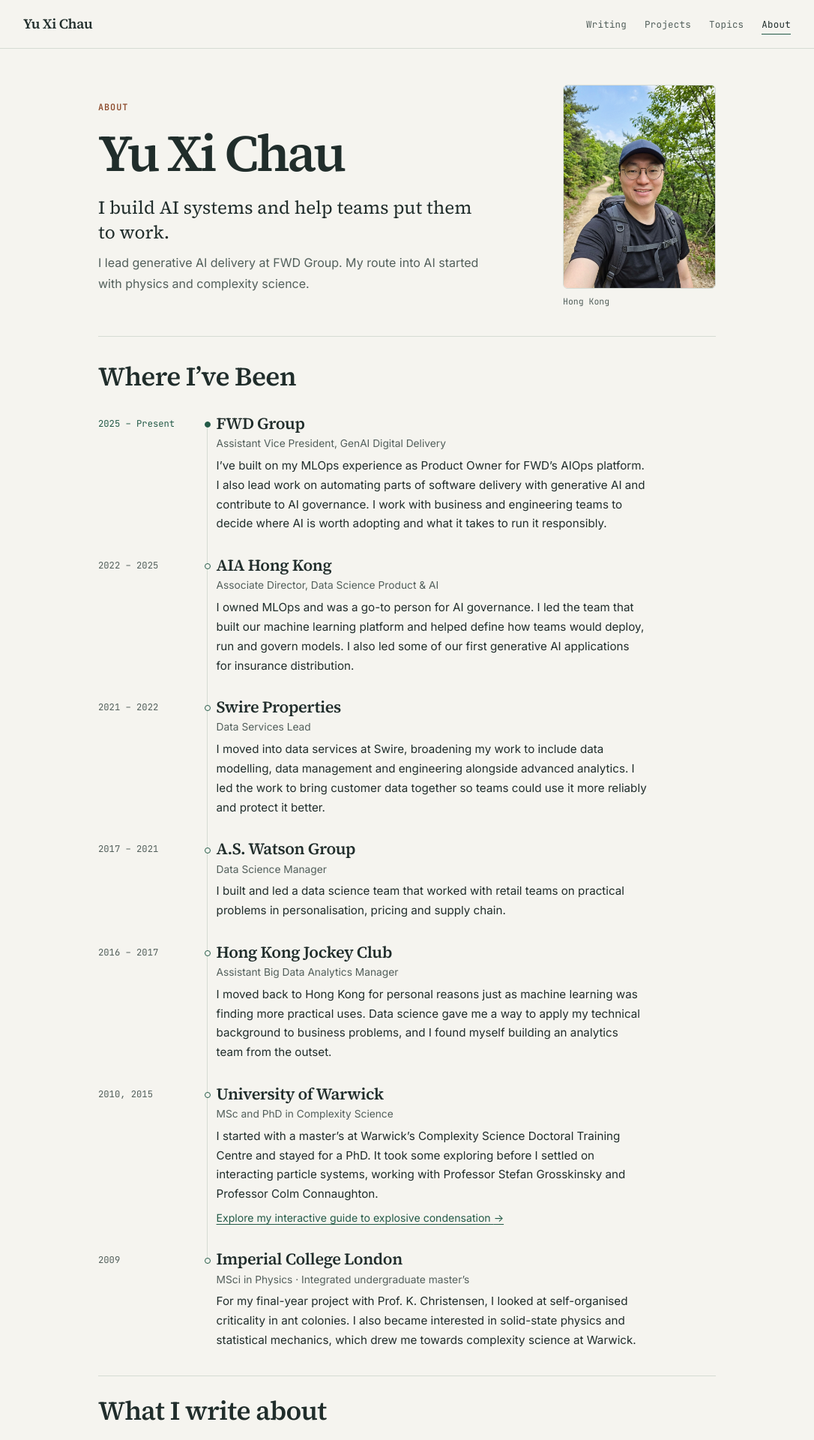
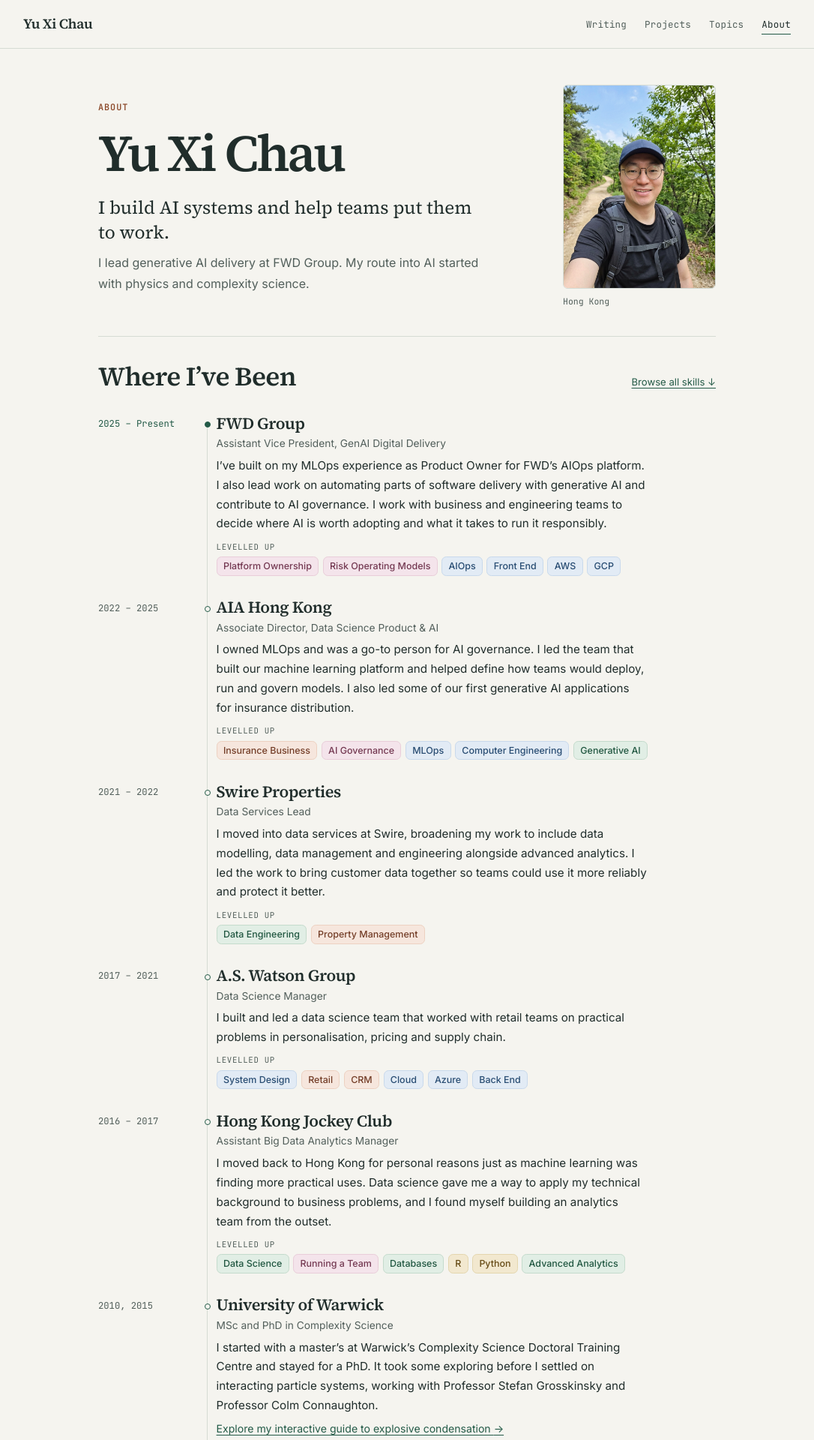
Before and after one commit to yuxichau/yuxichau, a Jekyll site: the page built from _pages/about.md, in a window 1280 px wide. Shown: the top 1920 px of the page at 75% size, without its empty margins (97-1183 px from the left). Built offline with Jekyll 4.4.1, drawn with Linux system fonts in a browser that asks for light colours; some of the changed text lies outside the part shown.

Commit message:
Add skill milestones to the About timeline

```diff
--- /dev/null
+++ b/_data/about_skills.yml
@@ -0,0 +1,49 @@
+categories:
+  research: Research & Simulation
+  data: Data & AI
+  tools: Languages & Tools
+  systems: Systems & Cloud
+  business: Business Domains
+  leadership: Leadership & Governance
+
+stops:
+  fwd:
+    - { category: leadership, name: Platform Ownership }
+    - { category: leadership, name: Risk Operating Models }
+    - { category: systems, name: AIOps }
+    - { category: systems, name: Front End }
+    - { category: systems, name: AWS }
+    - { category: systems, name: GCP }
+  aia:
+    - { category: business, name: Insurance Business }
+    - { category: leadership, name: AI Governance }
+    - { category: systems, name: MLOps }
+    - { category: systems, name: Computer Engineering }
+    - { category: data, name: Generative AI }
+  swire:
+    - { category: data, name: Data Engineering }
+    - { category: business, name: Property Management }
+  watson:
+    - { category: systems, name: System Design }
+    - { category: business, name: Retail }
+    - { category: business, name: CRM }
+    - { category: systems, name: Cloud }
+    - { category: systems, name: Azure }
+    - { category: systems, name: Back End }
+  hkjc:
+    - { category: data, name: Data Science }
+    - { category: leadership, name: Running a Team }
+    - { category: data, name: Databases }
+    - { category: tools, name: R }
+    - { category: tools, name: Python }
+    - { category: data, name: Advanced Analytics }
+  warwick:
+    - { category: research, name: Interacting Particle Systems }
+    - { category: data, name: Machine Learning }
+    - { category: data, name: Neural Networks }
+    - { category: tools, name: MATLAB }
+  imperial:
+    - { category: research, name: Statistical Mechanics }
+    - { category: research, name: Computational Simulation }
+    - { category: research, name: Solid-State Physics }
+    - { category: tools, name: C++ }
--- /dev/null
+++ b/_includes/about-stop-skills.html
@@ -0,0 +1,8 @@
+<div class="sj-about-stop-skills">
+  <p class="sj-about-skill-label">Levelled up</p>
+  <div class="sj-about-skill-chips">
+    {%- for skill in site.data.about_skills.stops[include.stop] %}
+    <span class="sj-about-skill-chip sj-skill-{{ skill.category }}" title="{{ site.data.about_skills.categories[skill.category] | escape }}">{{ skill.name | escape }}</span>
+    {%- endfor %}
+  </div>
+</div>
--- a/_pages/about.md
+++ b/_pages/about.md
@@ -18,7 +18,10 @@ permalink: /about/
     </div>
   </div>
   <section class="sj-about-journey" aria-labelledby="journey">
-    <h2 id="journey">Where I’ve Been</h2>
+    <div class="sj-about-journey-heading">
+      <h2 id="journey">Where I’ve Been</h2>
+      <a href="#skills">Browse all skills ↓</a>
+    </div>
     <ol class="sj-about-timeline" role="list">
       <li class="sj-about-current">
         <p class="sj-about-date"><time datetime="2025">2025</time> – Present</p>
@@ -26,6 +29,7 @@ permalink: /about/
           <h3>FWD Group</h3>
           <p class="sj-about-role">Assistant Vice President, GenAI Digital Delivery</p>
           <p class="sj-about-detail">I’ve built on my MLOps experience as Product Owner for FWD’s AIOps platform. I also lead work on automating parts of software delivery with generative AI and contribute to AI governance. I work with business and engineering teams to decide where AI is worth adopting and what it takes to run it responsibly.</p>
+          {% include about-stop-skills.html stop="fwd" %}
         </div>
       </li>
       <li>
@@ -34,6 +38,7 @@ permalink: /about/
           <h3>AIA Hong Kong</h3>
           <p class="sj-about-role">Associate Director, Data Science Product &amp; AI</p>
           <p class="sj-about-detail">I owned MLOps and was a go-to person for AI governance. I led the team that built our machine learning platform and helped define how teams would deploy, run and govern models. I also led some of our first generative AI applications for insurance distribution.</p>
+          {% include about-stop-skills.html stop="aia" %}
         </div>
       </li>
       <li>
@@ -42,6 +47,7 @@ permalink: /about/
           <h3>Swire Properties</h3>
           <p class="sj-about-role">Data Services Lead</p>
           <p class="sj-about-detail">I moved into data services at Swire, broadening my work to include data modelling, data management and engineering alongside advanced analytics. I led the work to bring customer data together so teams could use it more reliably and protect it better.</p>
+          {% include about-stop-skills.html stop="swire" %}
         </div>
       </li>
       <li>
@@ -50,6 +56,7 @@ permalink: /about/
           <h3>A.S. Watson Group</h3>
           <p class="sj-about-role">Data Science Manager</p>
           <p class="sj-about-detail">I built and led a data science team that worked with retail teams on practical problems in personalisation, pricing and supply chain.</p>
+          {% include about-stop-skills.html stop="watson" %}
         </div>
       </li>
       <li>
@@ -58,6 +65,7 @@ permalink: /about/
           <h3>Hong Kong Jockey Club</h3>
           <p class="sj-about-role">Assistant Big Data Analytics Manager</p>
           <p class="sj-about-detail">I moved back to Hong Kong for personal reasons just as machine learning was finding more practical uses. Data science gave me a way to apply my technical background to business problems, and I found myself building an analytics team from the outset.</p>
+          {% include about-stop-skills.html stop="hkjc" %}
         </div>
       </li>
       <li>
@@ -67,6 +75,7 @@ permalink: /about/
           <p class="sj-about-role">MSc and PhD in Complexity Science</p>
           <p class="sj-about-detail">I started with a master’s at Warwick’s Complexity Science Doctoral Training Centre and stayed for a PhD. It took some exploring before I settled on interacting particle systems, working with Professor Stefan Grosskinsky and Professor Colm Connaughton.</p>
           <a class="sj-about-project" href="{{ '/projects/explosive-condensation/' | relative_url }}">Explore my interactive guide to explosive condensation <span aria-hidden="true">→</span></a>
+          {% include about-stop-skills.html stop="warwick" %}
         </div>
       </li>
       <li>
@@ -75,9 +84,31 @@ permalink: /about/
           <h3>Imperial College London</h3>
           <p class="sj-about-role">MSci in Physics · Integrated undergraduate master’s</p>
           <p class="sj-about-detail">For my final-year project with Prof. K. Christensen, I looked at self-organised criticality in ant colonies. I also became interested in solid-state physics and statistical mechanics, which drew me towards complexity science at Warwick.</p>
+          {% include about-stop-skills.html stop="imperial" %}
         </div>
       </li>
     </ol>
+  </section>
+  <section class="sj-about-skills" aria-labelledby="skills">
+    <h2 id="skills" tabindex="-1">Skills I’ve Built</h2>
+    <p class="sj-about-skills-deck">Everything tagged in the timeline, grouped by category.</p>
+    <div class="sj-about-skills-grid">
+      {%- assign all_skills = '' | split: ',' %}
+      {%- for stop in site.data.about_skills.stops %}
+        {%- assign all_skills = all_skills | concat: stop[1] %}
+      {%- endfor %}
+      {%- for category in site.data.about_skills.categories %}
+        {%- assign category_skills = all_skills | where: 'category', category[0] | map: 'name' | uniq | sort_natural %}
+      <section class="sj-about-skill-card sj-skill-{{ category[0] }}" aria-labelledby="skills-{{ category[0] }}">
+        <h3 id="skills-{{ category[0] }}">{{ category[1] | escape }}</h3>
+        <div class="sj-about-skill-chips">
+          {%- for skill in category_skills %}
+          <span class="sj-about-skill-chip">{{ skill | escape }}</span>
+          {%- endfor %}
+        </div>
+      </section>
+      {%- endfor %}
+    </div>
   </section>
   <section class="sj-about-elsewhere" aria-labelledby="about-writing">
     <h2 id="about-writing">What I write about</h2>
--- a/_sass/_pages.scss
+++ b/_sass/_pages.scss
@@ -358,6 +358,16 @@
   padding-block: 2rem 2.15rem;
 }
 
+.sj-about-journey-heading {
+  display: flex;
+  flex-wrap: wrap;
+  justify-content: space-between;
+  align-items: baseline;
+  gap: 0.5rem 1rem;
+}
+
+.sj-about-journey-heading a { font-size: 0.82rem; }
+
 .sj-about h2 {
   font-size: clamp(1.7rem, 4vw, 2.2rem);
   margin: 0;
@@ -421,6 +431,65 @@
 .sj-about-detail { max-width: 60ch; font-size: 0.95rem; text-wrap: pretty; }
 .sj-about-project { display: inline-block; margin-top: 0.4rem; font-size: 0.88rem; }
 
+.sj-about-stop-skills { margin-block-start: 0.65rem; }
+
+.sj-about-stop-skills .sj-about-skill-label {
+  margin-block-end: 0.34rem;
+  font: 0.67rem/1.4 var(--sj-mono);
+  letter-spacing: 0.065em;
+  text-transform: uppercase;
+  color: var(--sj-muted);
+}
+
+.sj-about-skill-chips { display: flex; flex-wrap: wrap; gap: 0.34rem; }
+
+.sj-about-skill-chip {
+  display: inline-block;
+  padding: 0.19rem 0.52rem;
+  border: 1px solid var(--skill-line);
+  border-radius: 0.4rem;
+  background: var(--skill-bg);
+  color: var(--skill-ink);
+  font: 500 0.78rem/1.4 var(--sj-sans);
+}
+
+.sj-about-skills {
+  border-block-start: 1px solid var(--sj-line);
+  padding-block: 1.7rem 2rem;
+}
+
+.sj-about-skills h2 { scroll-margin-block-start: 1.25rem; }
+.sj-about-skills-deck { color: var(--sj-muted); font-size: 0.89rem; margin-block: 0.45rem 0; }
+
+.sj-about-skills-grid {
+  display: grid;
+  grid-template-columns: repeat(2, minmax(0, 1fr));
+  gap: 0.7rem;
+  margin-block-start: 1rem;
+}
+
+.sj-about-skill-card {
+  min-width: 0;
+  padding: 0.8rem 0.95rem 0.95rem;
+  border: 1px solid var(--sj-line);
+  border-inline-start: 3px solid var(--skill-rail);
+  border-radius: var(--sj-radius);
+  background: var(--sj-paper);
+}
+
+.sj-about-skill-card h3 {
+  margin: 0 0 0.6rem;
+  font: 600 0.9rem/1.35 var(--sj-sans);
+  letter-spacing: 0;
+}
+
+.sj-skill-research { --skill-bg: #ede7f4; --skill-ink: #56376e; --skill-line: #d9cbe5; --skill-rail: #9475ae; }
+.sj-skill-data { --skill-bg: #e1eee5; --skill-ink: #215741; --skill-line: #c4dbcc; --skill-rail: #5e927c; }
+.sj-skill-tools { --skill-bg: #f2e8cf; --skill-ink: #674b16; --skill-line: #e4d6ae; --skill-rail: #a78538; }
+.sj-skill-systems { --skill-bg: #e2ebf5; --skill-ink: #294d73; --skill-line: #c8d9ec; --skill-rail: #638eb7; }
+.sj-skill-business { --skill-bg: #f6e6dd; --skill-ink: #743e28; --skill-line: #edd1c1; --skill-rail: #bc795a; }
+.sj-skill-leadership { --skill-bg: #f4e4eb; --skill-ink: #743952; --skill-line: #e9cdd9; --skill-rail: #ad6c89; }
+
 .sj-about-elsewhere {
   border-top: 1px solid var(--sj-line);
   padding-block: 1.55rem 1rem;
@@ -459,6 +528,7 @@
   .sj-about-timeline li { row-gap: 0.35rem; }
   .sj-about-timeline li > * { grid-column: 2; }
   .sj-about-timeline .sj-about-date { padding-top: 0; }
+  .sj-about-skills-grid { grid-template-columns: 1fr; }
 }
 
 @media (max-width: 720px) {
```
